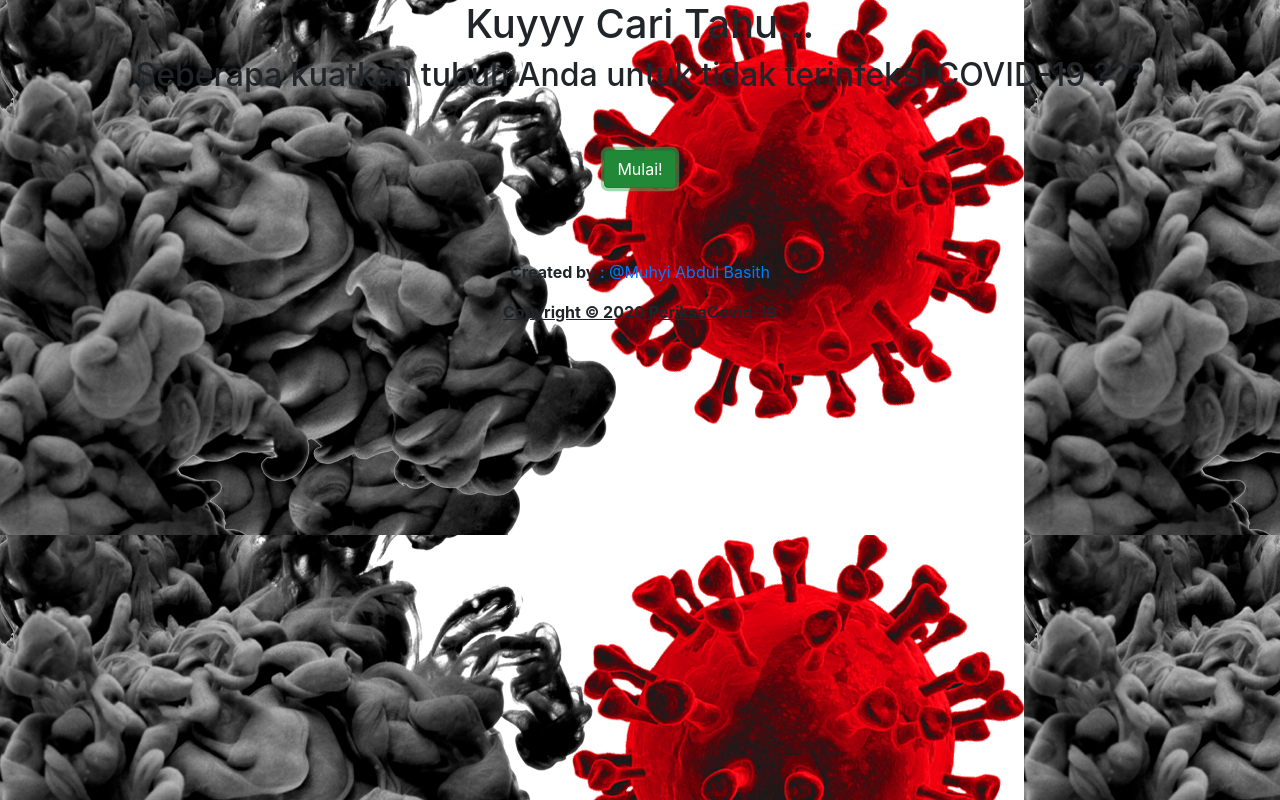
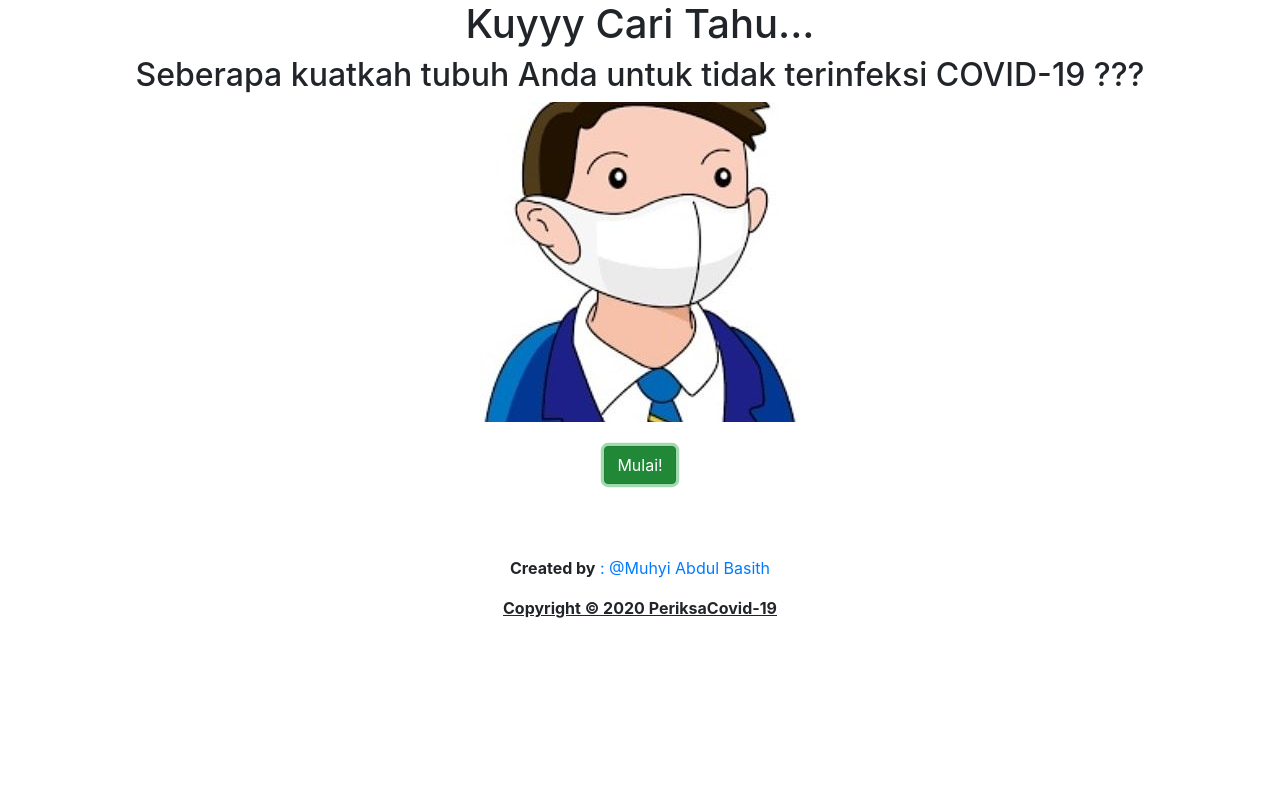
Before and after one commit to muhyiabdulb/COVID-19, a PHP site: page / in a window 1280 px wide. Run offline with PHP 8.4, Linux system fonts and the light colour scheme; some libraries are stand-ins or nearby versions.

Commit message:
merubah gambar

```diff
--- a/index.php
+++ b/index.php
@@ -38,15 +38,10 @@
 
     <!-- Custom Theme Style -->
     <link href="../build/css/custom.min.css" rel="stylesheet">
-    <style>
-        body {
-            background-image: url(images/1.png);
-        }
-    </style>
   </head>
 
   <body>
-    <div class="">
+    <div class="container body">
       <div class="main_container">
 
         <!-- page content -->
@@ -59,7 +54,7 @@
               <center>
                 <h1>Kuyyy Cari Tahu...</h1>
                 <h2>Seberapa kuatkah tubuh Anda untuk tidak terinfeksi COVID-19 ???</h2>
-                <img src="">
+                <img src="images/favicon.jpg">
                 <br> <br>
                 <button name="mulai" class="btn btn-success" autofocus>Mulai!</button>
                 <br>
```
Also changed, not shown: biodata.php (+1 -7 lines), deskripsi.php (+1 -7 lines), test.php (+1 -7 lines).
